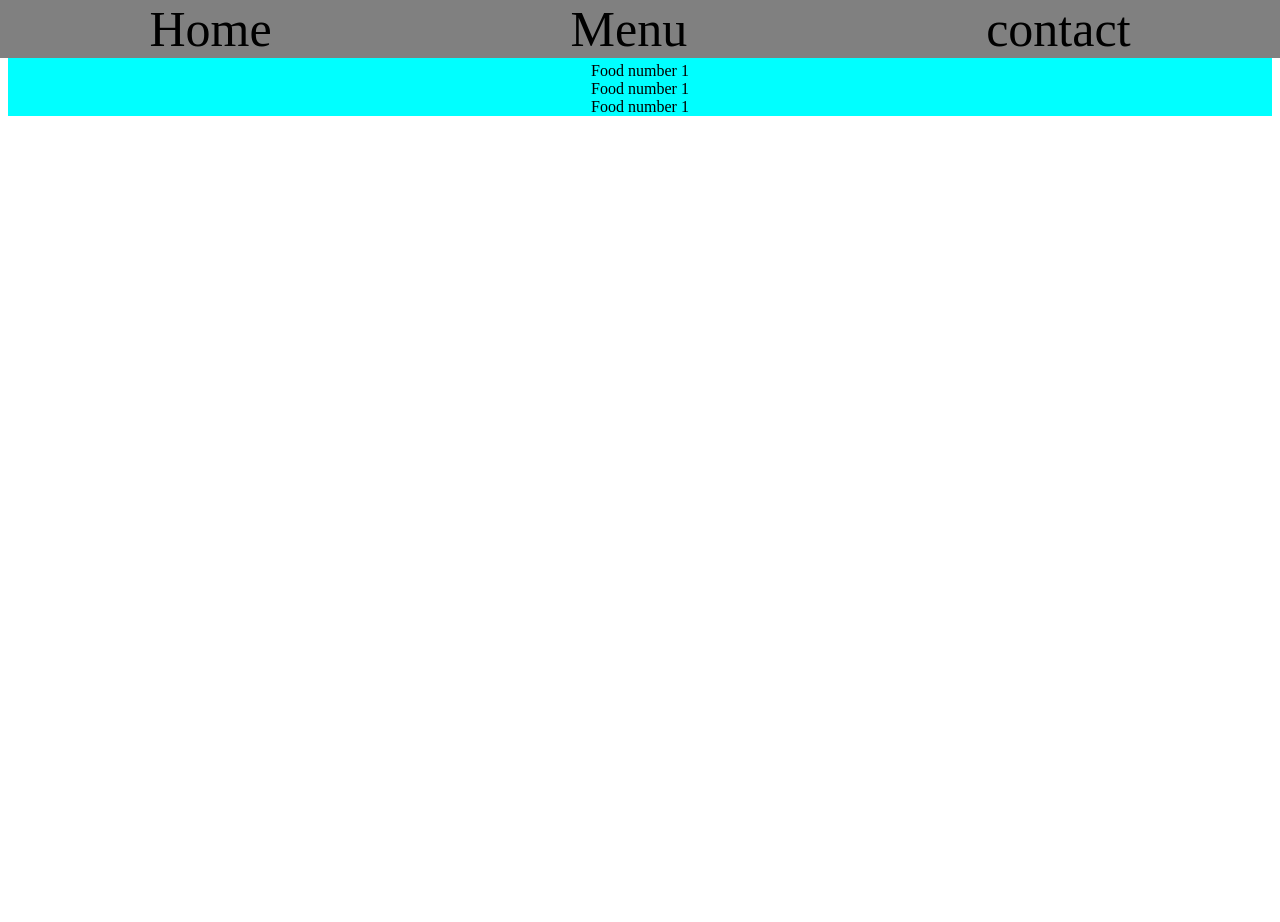
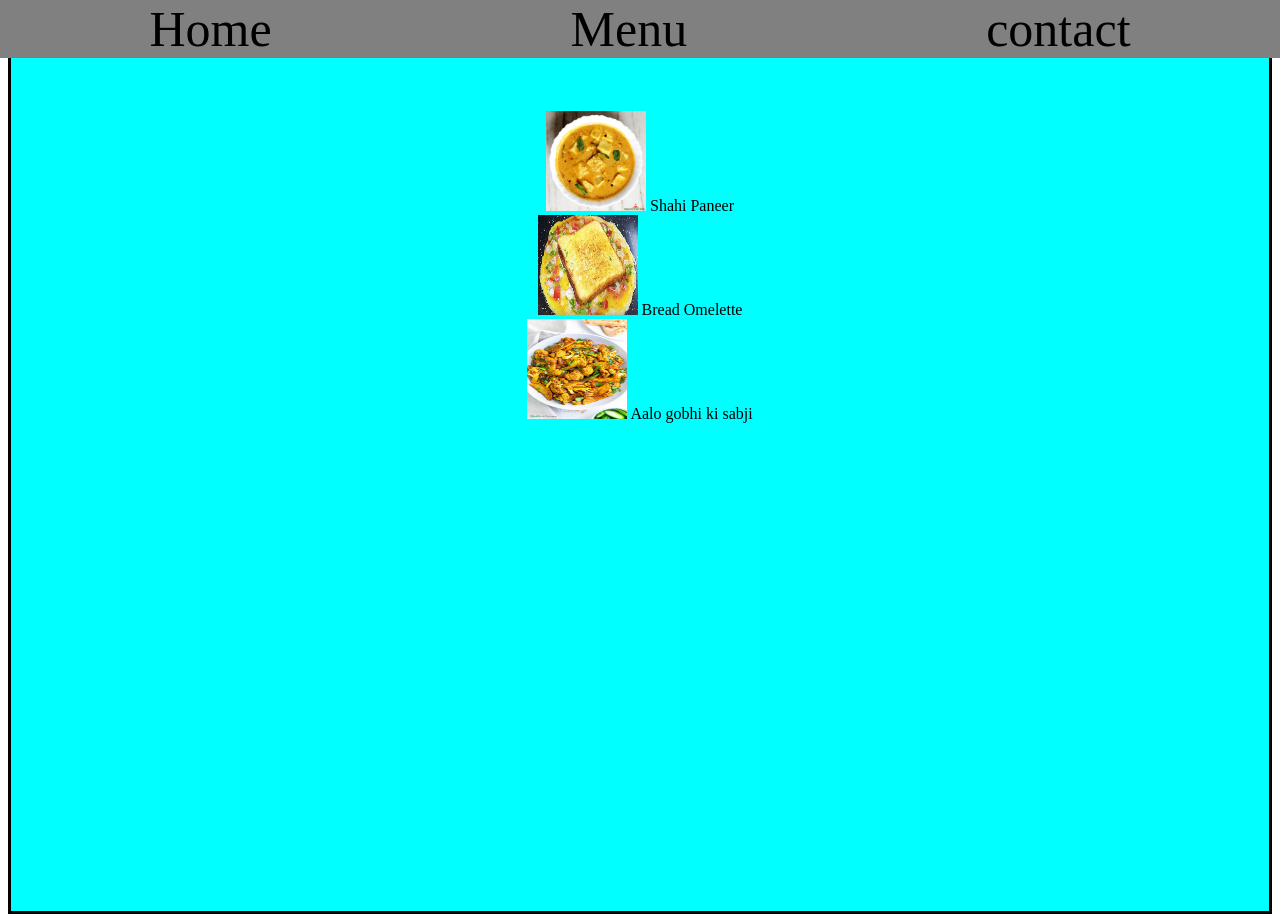
Before and after one commit to ManishAmFour/Restaurant-page, a website built with webpack: page src/template.html in a window 1280 px wide. Both pictures are taken after a click on the element "Menu". Before the commit the page ends 800 px from the top, so only its background shows below. Built offline with nearby package versions, Linux system fonts and the light colour scheme.

Commit message:
Add various images into the modules

```diff
--- a/src/Menu.js
+++ b/src/Menu.js
@@ -3,7 +3,14 @@ import { Heading , MenuOrder } from "./Home";
 
 import { ContactDetails } from "./ContactInfo.js";
 
+import Panner from "./paneer.jpg"
+
+import Bread from "./hq720.jpg"
+
+import aalo from "./aloo-gobi.jpg"
+
 export let MenuDetails;
+
 
 export function MenuOrderDetail(){
 
@@ -11,18 +18,25 @@ console.log(`Menu-Tab`)
 
 MenuDetails = document.createElement("div");
 
-MenuDetails.innerHTML = `<div>Food number 1</div><div>Food number 1</div><div>Food number 1</div><div>Food number 1</div><div>Food number 1</div><div>Food number 1</div>`
+MenuDetails.innerHTML = `<div class="First-Food">
+<img class="food-photos" src="${Panner}">
+Shahi Paneer
+</div>
+<div>
+<img class="food-photos" src="${Bread}">
+Bread Omelette
+</div>
+<div>
+<img class="food-photos" src="${aalo}">
+Aalo gobhi ki sabji
+</div>`
 
 MenuDetails.classList.add(`menu-details`)
 
-
-
 console.log(MenuDetails)
 document.getElementById(`content`).appendChild(MenuDetails)
-
 if(document.getElementById(`content`).contains(Heading)){
 document.getElementById(`content`).removeChild(Heading)}
-
 
 if(document.getElementById(`content`).contains(MenuOrder)){
 document.getElementById(`content`).removeChild(MenuOrder)}
--- a/src/styles.css
+++ b/src/styles.css
@@ -32,10 +32,12 @@
   .menu-details{
 
     background-color: aqua;
-
+    height: 100vh;
     display: flex;
+    border-style: solid;
     flex-direction: column;
     align-items: center;
+    padding-top: 100px;
 
 
 }
@@ -84,3 +86,12 @@ row-gap: 100px;
 
 
   }
+
+
+  .food-photos{
+
+    height: 100px;
+    width: 100px;
+
+
+  }
```
Also changed, not shown: src/template.html (+0 -1 lines), src/paneer.jpg (renamed from src/shahi-paneer-recipe.jpg).
